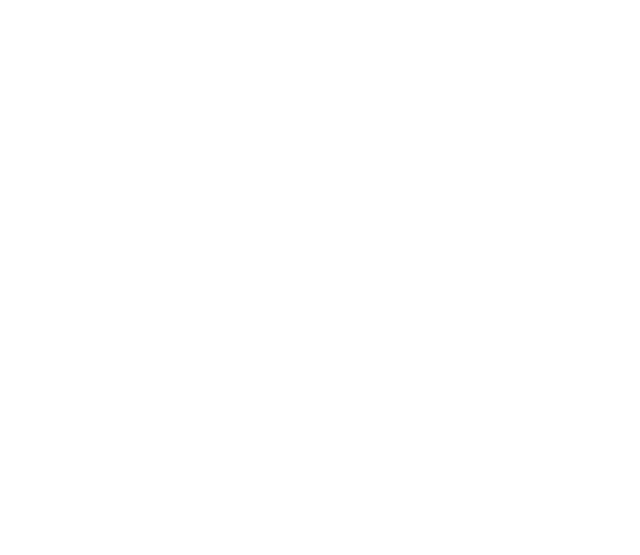
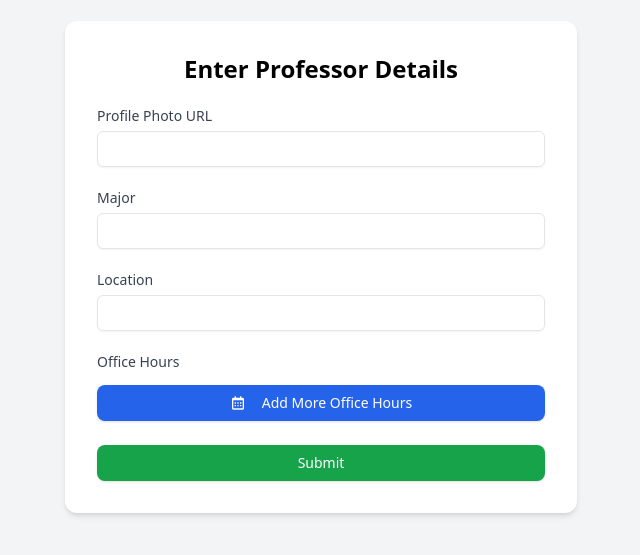
Before and after one commit to KrishKPs/Find-my-Professor, a React (Vite) app in the folder Frontend/: page /professorForm in a window 1280 px wide. Before the commit this address had no page. Shown: the part 133-688 px from the top of the page, without its empty margins (319-959 px from the left). Built offline with nearby package versions, Linux system fonts and the light colour scheme.

Commit message:
Added Professor Detail form

```diff
--- a/Frontend/src/App.jsx
+++ b/Frontend/src/App.jsx
@@ -10,6 +10,8 @@
 import { AdminDashboard } from './Pages/Admindashboard'
 import LoginUser from './Pages/Loginuser'
 import UserSignup from './Pages/SignupUser'
+import ProfessorDetail from './Pages/ProfessorDetail'
+import ProfessorDetailForm from './Pages/ProfessorDetailForm'
 
 function App() {
 
@@ -24,7 +26,8 @@
       <Route path='/dashboard' element ={<AcademicFinder/>}/>
       <Route path='/homepage' element ={<Homepage/>}/>
       <Route path='/homepage/:id' element ={<OneProfessor/>}/>
-      <Route path='/professor' element ={<Professor_homepage/>}/>
+      <Route path='/professor' element ={<ProfessorDetail/>}/>
+      <Route path='/professorForm' element ={<ProfessorDetailForm/>}/>
       <Route path='/adminsignup' element={<AdminSignup/>}/>
       <Route path='/admindashboard' element={<AdminDashboard/>}/>
       <Route path='/userSignup' element={<UserSignup/>}/>
--- /dev/null
+++ b/Frontend/src/Pages/ProfessorDetailForm.jsx
@@ -0,0 +1,212 @@
+import { useState } from 'react';
+import { Label } from '@/components/ui/label';
+import { Input } from '@/components/ui/input';
+import { Button } from '@/components/ui/button';
+import { toast } from 'react-toastify';
+import { BiCalendar } from 'react-icons/bi';  // Icon for calendar
+import axios from 'axios';  // Import axios
+
+const ProfessorDetailForm = () => {
+  const [formData, setFormData] = useState({
+    profile_photo: '',
+    major: '',
+    location: '',
+    office_hours: [],  // office_hours updated with startTime, endTime
+  });
+
+  const [isLoading, setIsLoading] = useState(false);
+
+  // Add a new office hour entry
+  const handleAddOfficeHour = () => {
+    setFormData((prev) => ({
+      ...prev,
+      office_hours: [...prev.office_hours, { day: '', startTime: '', endTime: '' }], // Updated keys
+    }));
+  };
+
+  // Handle changes in office hour input fields (day, start time, end time)
+  const handleOfficeHourChange = (index, field, value) => {
+    const updatedOfficeHours = [...formData.office_hours];
+    updatedOfficeHours[index][field] = value;
+    setFormData((prev) => ({ ...prev, office_hours: updatedOfficeHours }));
+  };
+
+  const handleInputChange = (e) => {
+    const { name, value } = e.target;
+    setFormData((prev) => ({ ...prev, [name]: value }));
+  };
+
+  const handleSubmit = async (e) => {
+    e.preventDefault();
+    setIsLoading(true);
+
+    // Add validation for office hours
+    const isValid = formData.office_hours.every(officeHour =>
+      officeHour.day && officeHour.startTime && officeHour.endTime // Updated to match backend keys
+    );
+
+    if (!isValid) {
+      toast.error('Please fill all office hour fields.');
+      setIsLoading(false);
+      return; // Prevent form submission if validation fails
+    }
+
+    try {
+      const token = localStorage.getItem('token'); // Or wherever your token is stored
+
+      const response = await axios.post(
+        'http://localhost:3087/enterdetails',
+        formData,
+        {
+          headers: {
+            Authorization: `${token}`, // Attach the token in the Authorization header
+          },
+        }
+      );
+
+      if (response.status === 200) {
+        toast.success('Professor details created successfully!');
+      } else {
+        toast.error('Error creating professor details.');
+      }
+    } catch (error) {
+      console.error(error); // Log the error for debugging
+      toast.error('Error submitting form.');
+    } finally {
+      setIsLoading(false);
+    }
+  };
+
+  return (
+    <div className="flex justify-center items-center min-h-screen bg-gray-100">
+      <div className="bg-white p-8 rounded-xl shadow-md max-w-lg w-full">
+        <h2 className="text-2xl font-semibold text-center mb-6">Enter Professor Details</h2>
+
+        <form onSubmit={handleSubmit} className="space-y-6">
+          <div className="space-y-2">
+            <Label htmlFor="profile_photo" className="block text-gray-700">Profile Photo URL</Label>
+            <Input
+              id="profile_photo"
+              name="profile_photo"
+              type="text"
+              value={formData.profile_photo}
+              onChange={handleInputChange}
+              className="w-full"
+              required
+            />
+          </div>
+
+          <div className="space-y-2">
+            <Label htmlFor="major" className="block text-gray-700">Major</Label>
+            <Input
+              id="major"
+              name="major"
+              type="text"
+              value={formData.major}
+              onChange={handleInputChange}
+              className="w-full"
+              required
+            />
+          </div>
+
+          <div className="space-y-2">
+            <Label htmlFor="location" className="block text-gray-700">Location</Label>
+            <Input
+              id="location"
+              name="location"
+              type="text"
+              value={formData.location}
+              onChange={handleInputChange}
+              className="w-full"
+              required
+            />
+          </div>
+
+          {/* Enhanced Office Hours Section */}
+          <div className="space-y-4">
+            <Label className="block text-gray-700">Office Hours</Label>
+
+            {formData.office_hours.map((officeHour, index) => (
+              <div key={index} className="flex items-center justify-between bg-gray-50 p-4 rounded-lg shadow-sm">
+                <div className="flex items-center space-x-4 w-full">
+                  <select
+                    className="p-3 rounded-md w-1/3 bg-white border border-gray-300 shadow-sm"
+                    value={officeHour.day}
+                    onChange={(e) =>
+                      handleOfficeHourChange(index, 'day', e.target.value)
+                    }
+                    required
+                  >
+                    <option value="">Day</option>
+                    <option value="Monday">Monday</option>
+                    <option value="Tuesday">Tuesday</option>
+                    <option value="Wednesday">Wednesday</option>
+                    <option value="Thursday">Thursday</option>
+                    <option value="Friday">Friday</option>
+                    <option value="Saturday">Saturday</option>
+                    <option value="Sunday">Sunday</option>
+                  </select>
+
+                  <div className="flex space-x-4 w-full">
+                    <Input
+                      className="p-3 rounded-md w-1/3"
+                      type="time"
+                      value={officeHour.startTime} // Updated key
+                      onChange={(e) =>
+                        handleOfficeHourChange(index, 'startTime', e.target.value) // Updated key
+                      }
+                      required
+                    />
+                    <span className="text-gray-600">to</span>
+                    <Input
+                      className="p-3 rounded-md w-1/3"
+                      type="time"
+                      value={officeHour.endTime} // Updated key
+                      onChange={(e) =>
+                        handleOfficeHourChange(index, 'endTime', e.target.value) // Updated key
+                      }
+                      required
+                    />
+                  </div>
+                </div>
+
+                <Button
+                  type="button"
+                  onClick={() => {
+                    const updatedOfficeHours = formData.office_hours.filter((_, i) => i !== index);
+                    setFormData((prev) => ({ ...prev, office_hours: updatedOfficeHours }));
+                  }}
+                  className="p-2 bg-red-600 text-white rounded-full hover:bg-red-700"
+                >
+                  &times; {/* Close icon */}
+                </Button>
+              </div>
+            ))}
+
+            {/* Add More Button */}
+            <Button
+              type="button"
+              onClick={handleAddOfficeHour}
+              className="w-full py-2 bg-blue-600 text-white rounded-lg hover:bg-blue-700 mt-4"
+            >
+              <BiCalendar className="inline-block mr-2" />
+              Add More Office Hours
+            </Button>
+          </div>
+
+          <div className="flex justify-center">
+            <Button
+              type="submit"
+              isLoading={isLoading}
+              className="w-full py-2 px-4 bg-green-600 text-white rounded-lg hover:bg-green-700 focus:outline-none"
+            >
+              Submit
+            </Button>
+          </div>
+        </form>
+      </div>
+    </div>
+  );
+};
+
+export default ProfessorDetailForm;
--- a/Frontend/src/Pages/SignupProfessor.jsx
+++ b/Frontend/src/Pages/SignupProfessor.jsx
@@ -11,13 +11,13 @@
   const [formData, setFormData] = useState({
     name: '',
     email: '',
-     college_name: '',
+    college_name: '',
     category: '',
     password: '',
   })
   const [errors, setErrors] = useState({})
   const [showPassword, setShowPassword] = useState(false)
-  const navigate = useNavigate();
+  const navigate = useNavigate()
 
   const handleChange = (e) => {
     const { name, value } = e.target
@@ -64,19 +64,15 @@
         const response = await axios.post('http://localhost:3087/professorsignup', formData)
         console.log(response.data)
         alert('Registration successful')
-        navigate('/professor')
-        localStorage.setItem('authorization', response.data.token);
+        // Save the token to localStorage
+        localStorage.setItem('token', response.data.token)
 
-
-
+        // Navigate to professor detail form
+        navigate('/professorForm')
       } catch (error) {
-
-        alert (error)
-
+        console.error(error)
+        alert('Error during registration')
       }
-
-
-
     } else {
       console.log('Form has errors, please correct them')
     }
@@ -177,7 +173,7 @@
           </div>
 
           <div>
-            <Button type="submit" className="w-full" onClick >
+            <Button type="submit" className="w-full" disabled={!isFormValid()}>
               Sign Up
             </Button>
           </div>
```
